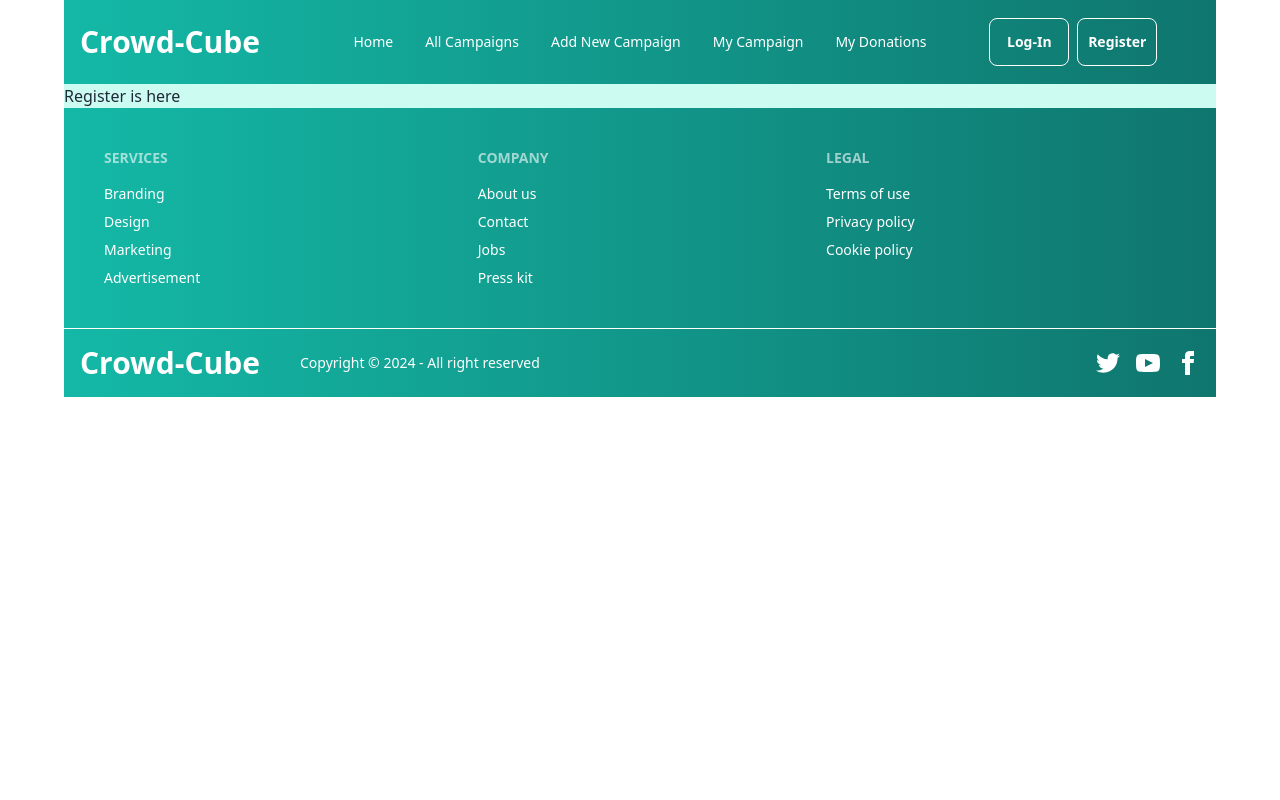
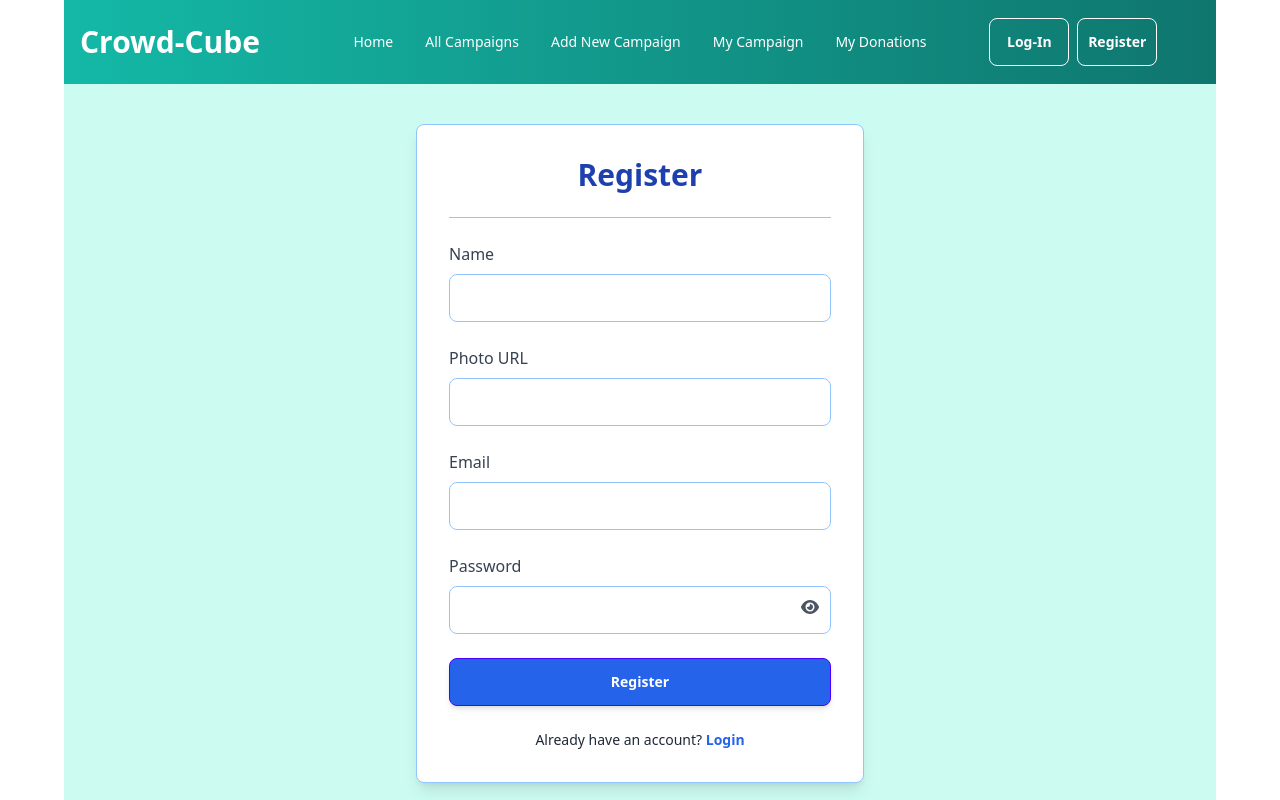
Before and after one commit to MehediBytes/crowd-cube-client, a React (Vite) app: page /auth/register in a window 1280 px wide. Shown: the top 800 px of the page. Built offline with nearby package versions, Linux system fonts and the light colour scheme.

Commit message:
Making Sign up pages with firebase auth only will intregate mongodb after some time

```diff
--- a/package.json
+++ b/package.json
@@ -17,6 +17,7 @@
     "react-dom": "^18.3.1",
     "react-icons": "^5.4.0",
     "react-router-dom": "^7.0.2",
+    "react-toastify": "^10.0.6",
     "sort-by": "^1.2.0"
   },
   "devDependencies": {
--- a/src/main.jsx
+++ b/src/main.jsx
@@ -3,9 +3,15 @@ import { createRoot } from 'react-dom/client'
 import './index.css'
 import { RouterProvider } from 'react-router-dom'
 import router from './routes/router.jsx'
+import { ToastContainer } from 'react-toastify'
+import AuthProvider from './provider/AuthProvider.jsx'
+import 'react-toastify/dist/ReactToastify.css';
 
 createRoot(document.getElementById('root')).render(
   <StrictMode>
-    <RouterProvider router={router}></RouterProvider>
+    <AuthProvider>
+      <RouterProvider router={router}></RouterProvider>
+      <ToastContainer position="top-center"></ToastContainer>
+    </AuthProvider>
   </StrictMode>
 )
--- a/src/pages/Register.jsx
+++ b/src/pages/Register.jsx
@@ -1,9 +1,155 @@
-import React from 'react';
+import React, { useContext, useState } from "react";
+import { Link, useNavigate } from "react-router-dom";
+import { AuthContext } from "../provider/AuthProvider";
+import { toast } from "react-toastify";
+import { FaEye, FaEyeSlash } from "react-icons/fa6";
 
 const Register = () => {
+    const { register, setUser, showPassword, setShowPassword } = useContext(AuthContext);
+    const navigate = useNavigate();
+
+    const [password, setPassword] = useState("");
+
+    const handleRegister = (e) => {
+        e.preventDefault();
+        const form = new FormData(e.target);
+        const name = form.get("name");
+        const photo = form.get("photo");
+        const email = form.get("email");
+
+        // Password Validation
+        const passwordRegex = /^(?=.*[a-z])(?=.*[A-Z]).{6,}$/;
+        if (!passwordRegex.test(password)) {
+            toast.error(
+                "Password must include uppercase, lowercase, and be at least 6 characters long."
+            );
+            return;
+        }
+        // create user in firebase only
+        register(email, password)
+            .then((result) => {
+                const user = result.user;
+                setUser(user);
+                toast.success("Registered successfully!");
+                navigate("/");
+            })
+            .catch((error) => {
+                toast.error(
+                    error?.message || "Registration failed! Please try again."
+                );
+            });
+    };
+
     return (
-        <div>
-            <h2>Register is here</h2>
+        <div className="flex items-center justify-center my-10">
+            <div className="p-8 bg-white rounded-lg shadow-lg w-full max-w-md border border-blue-300">
+                <h2 className="text-3xl font-bold mb-6 text-center text-blue-800 animate__animated animate__slower animate__fadeInDown">
+                    Register
+                </h2>
+                <hr className="border-blue-300" />
+                <form onSubmit={handleRegister} className="space-y-6 mt-6">
+                    {/* Name Field */}
+                    <div>
+                        <label
+                            htmlFor="name"
+                            className="block mb-2 text-gray-700 font-medium"
+                        >
+                            Name
+                        </label>
+                        <input
+                            type="text"
+                            name="name"
+                            id="name"
+                            className="input input-bordered w-full border-blue-300 focus:ring focus:ring-blue-200 rounded-lg"
+                            required
+                        />
+                    </div>
+
+                    {/* Photo URL Field */}
+                    <div>
+                        <label
+                            htmlFor="photo"
+                            className="block mb-2 text-gray-700 font-medium"
+                        >
+                            Photo URL
+                        </label>
+                        <input
+                            type="text"
+                            name="photo"
+                            id="photo"
+                            className="input input-bordered w-full border-blue-300 focus:ring focus:ring-blue-200 rounded-lg"
+                        />
+                    </div>
+
+                    {/* Email Field */}
+                    <div>
+                        <label
+                            htmlFor="email"
+                            className="block mb-2 text-gray-700 font-medium"
+                        >
+                            Email
+                        </label>
+                        <input
+                            type="email"
+                            name="email"
+                            id="email"
+                            className="input input-bordered w-full border-blue-300 focus:ring focus:ring-blue-200 rounded-lg"
+                            required
+                        />
+                    </div>
+
+                    {/* Password Field */}
+                    <div>
+                        <label
+                            htmlFor="password"
+                            className="block mb-2 text-gray-700 font-medium"
+                        >
+                            Password
+                        </label>
+                        <div className="relative">
+                            <input
+                                type={showPassword ? "text" : "password"}
+                                name="password"
+                                id="password"
+                                className="input input-bordered w-full border-blue-300 focus:ring focus:ring-blue-200 rounded-lg"
+                                required
+                                value={password}
+                                onChange={(e) => setPassword(e.target.value)}
+                            />
+                            <button
+                                type="button"
+                                className="absolute right-3 top-3 text-gray-600"
+                                onClick={() => setShowPassword(!showPassword)}
+                            >
+                                {showPassword ? (
+                                    <FaEyeSlash className="text-lg" />
+                                ) : (
+                                    <FaEye className="text-lg" />
+                                )}
+                            </button>
+                        </div>
+                    </div>
+
+                    {/* Submit Button */}
+                    <button
+                        type="submit"
+                        className="btn btn-primary w-full bg-blue-600 text-white font-bold rounded-lg shadow-md hover:bg-blue-700 transform transition-transform"
+                    >
+                        Register
+                    </button>
+                </form>
+
+                {/* Login Link */}
+                <p className="text-sm mt-6 text-center">
+                    Already have an account?{" "}
+                    <Link
+                        to="/auth/login"
+                        className="text-blue-600 font-bold hover:underline"
+                    >
+                        Login
+                    </Link>
+                </p>
+            </div>
         </div>
     );
 };
--- a/src/provider/AuthProvider.jsx
+++ b/src/provider/AuthProvider.jsx
@@ -1,15 +1,26 @@
-import React, { createContext } from 'react';
+import React, { createContext, useState } from 'react';
 import app from '../firebase/firebase.config';
-import { getAuth } from "firebase/auth";
+import { createUserWithEmailAndPassword, getAuth } from "firebase/auth";
 
 export const AuthContext = createContext();
 const auth = getAuth(app);
 
 const AuthProvider = ({ children }) => {
 
+    const [user, setUser] = useState(null);
+    const [showPassword, setShowPassword] = useState(false);
+
+    const register = (email, password) =>{
+        return createUserWithEmailAndPassword(auth, email, password);
+    }
+
 
     const authInfo = {
-
+        user,
+        setUser,
+        register,
+        showPassword,
+        setShowPassword
     };
 
     return (
```
Also changed, not shown: 1 other file (tests, documents, lock files or other folders).
